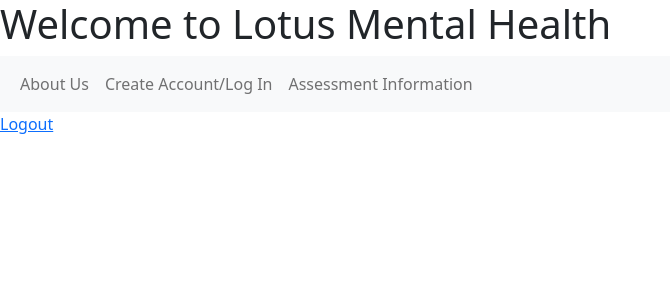
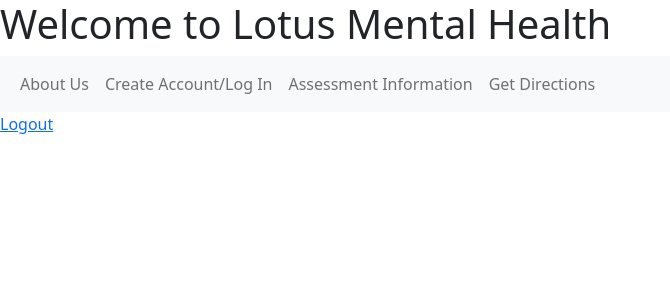
Before and after one commit to tdavis0831/final-project, a Flask app: page / in a window 1280 px wide. Shown: the top 300 px of the page, without its empty margins (0-670 px from the left). Run offline with Flask 2, Linux system fonts and the light colour scheme.

Commit message:
seperated map and providers

```diff
--- a/templates/homepage.html
+++ b/templates/homepage.html
@@ -24,6 +24,9 @@
 		  <li class="nav-item">
 			<a class="nav-link" href="#">Assessment Information</a>
 		  </li>
+		  <li class="nav-item">
+			<a class="nav-link" href="./map">Get Directions</a>
+		  </li>
 			</ul>
 		  </li>
 		</ul>
```
